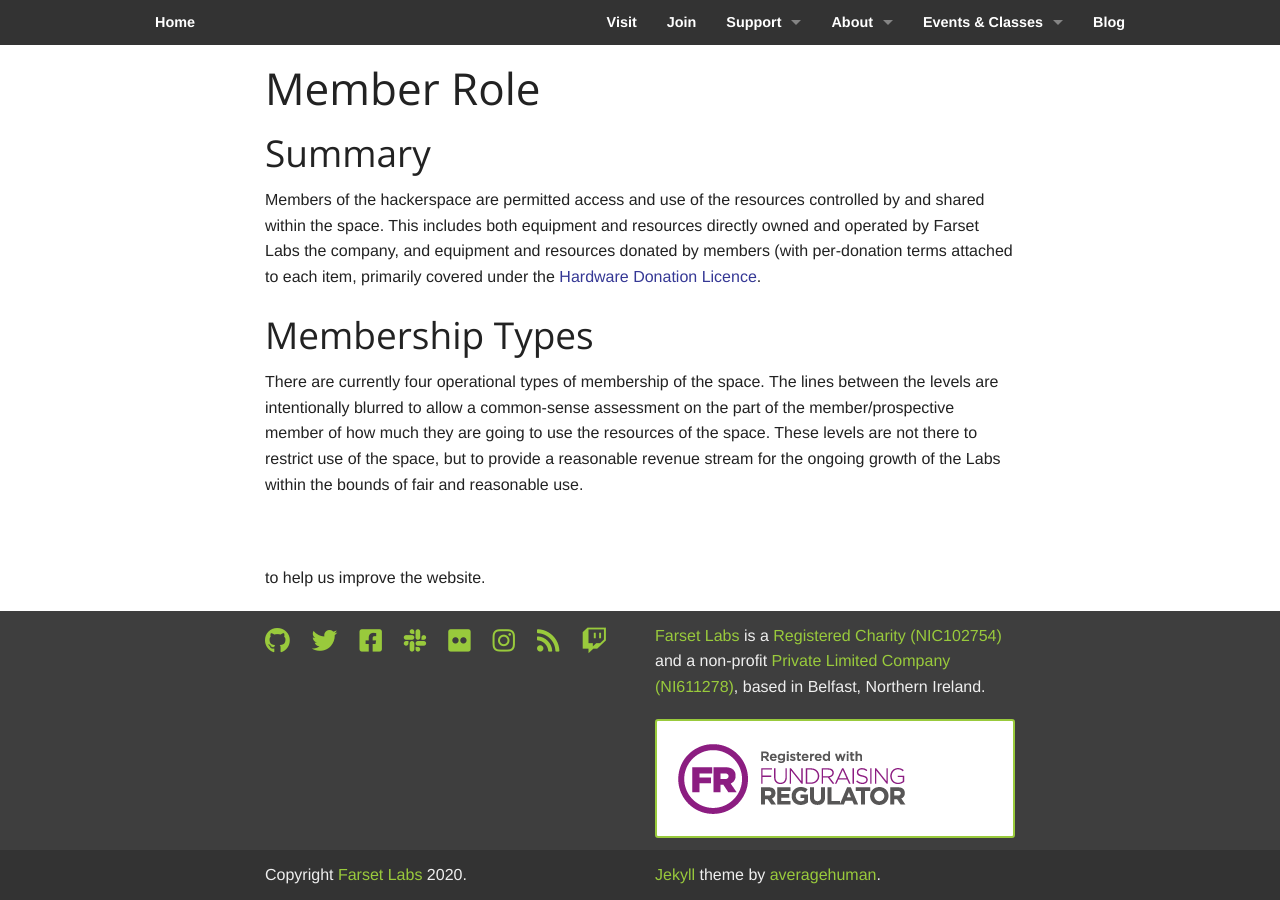
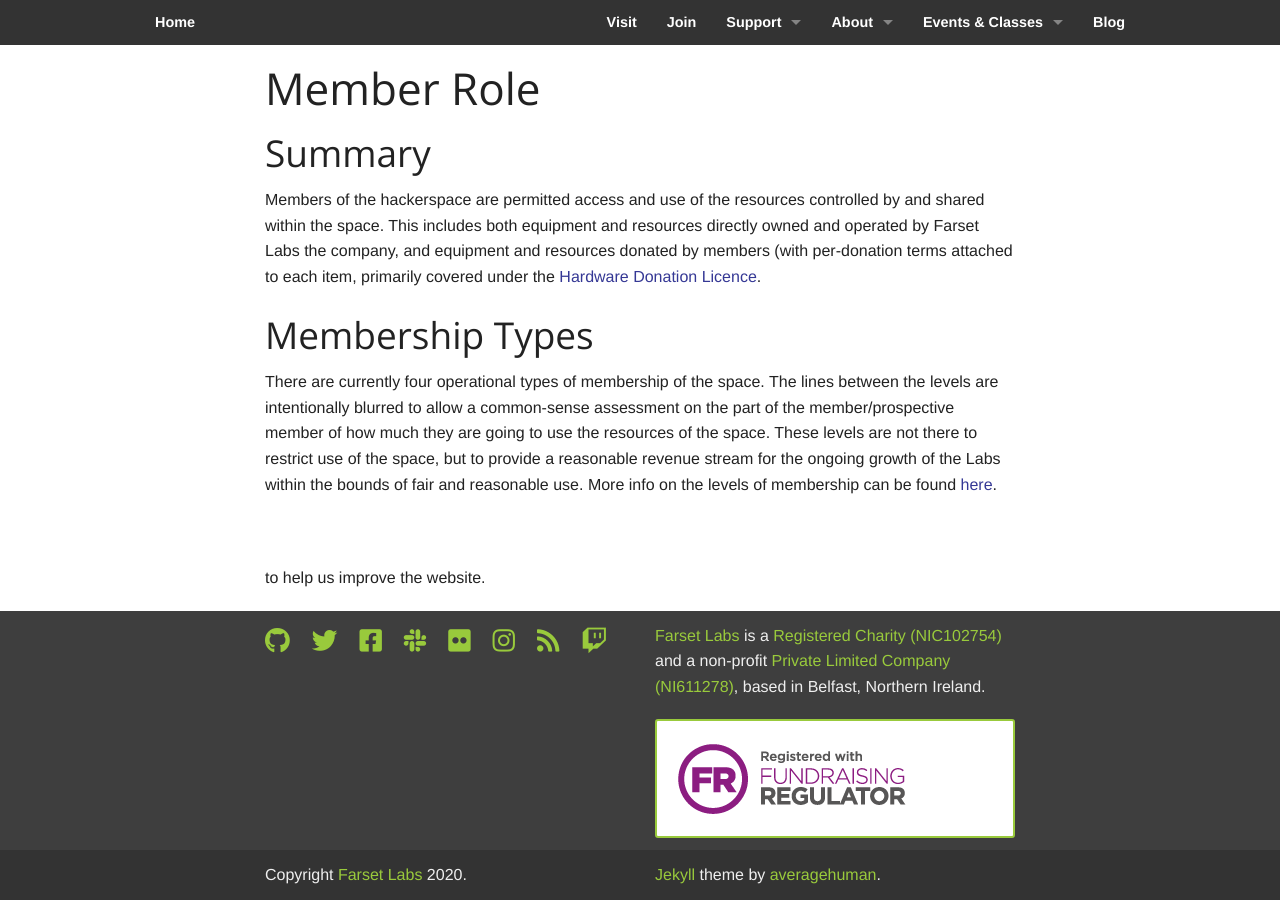
Before and after one commit to FarsetLabs/farsetlabs.github.io, a Jekyll site: the page built from about/ops_manual.md, in a window 1280 px wide and 900 px high, scrolled down 3658 px. Built offline with Jekyll 4.4.1, drawn with Linux system fonts in a browser that asks for light colours; nearby versions of some CDN libraries.

Commit message:
Update ops_manual.md (#314)
Include a link to the different membership types

```diff
--- a/about/ops_manual.md
+++ b/about/ops_manual.md
@@ -101,4 +101,4 @@
 Members of the hackerspace are permitted access and use of the resources controlled by and shared within the space. This includes both equipment and resources directly owned and operated by Farset Labs the company, and equipment and resources donated by members (with per-donation terms attached to each item, primarily covered under the [Hardware Donation Licence](hardware_donation_license.html).
 
 ## Membership Types
-There are currently four operational types of membership of the space. The lines between the levels are intentionally blurred to allow a common-sense assessment on the part of the member/prospective member of how much they are going to use the resources of the space. These levels are not there to restrict use of the space, but to provide a reasonable revenue stream for the ongoing growth of the Labs within the bounds of fair and reasonable use.
+There are currently four operational types of membership of the space. The lines between the levels are intentionally blurred to allow a common-sense assessment on the part of the member/prospective member of how much they are going to use the resources of the space. These levels are not there to restrict use of the space, but to provide a reasonable revenue stream for the ongoing growth of the Labs within the bounds of fair and reasonable use. More info on the levels of membership can be found [here](membership/index.html).
```
